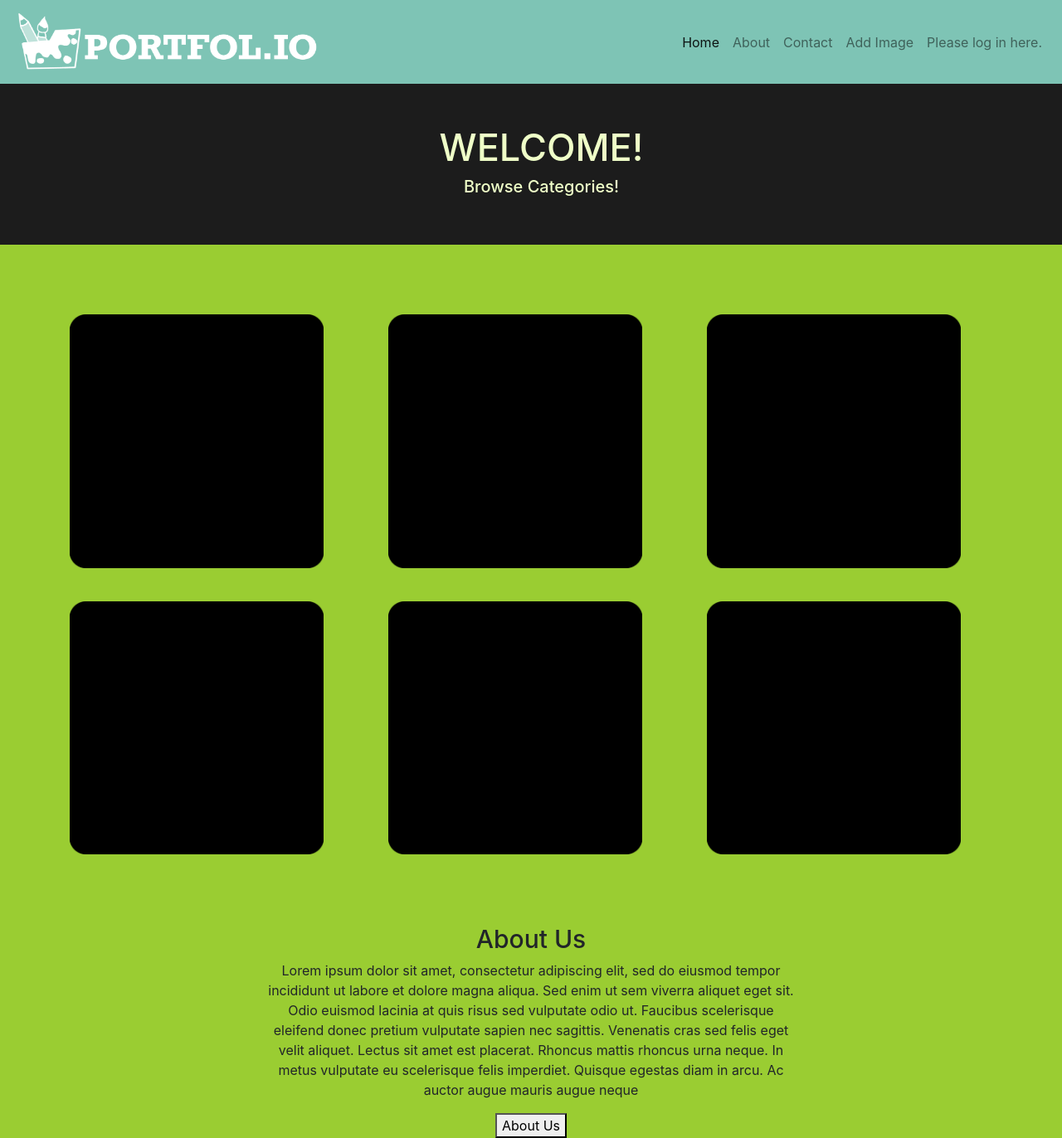
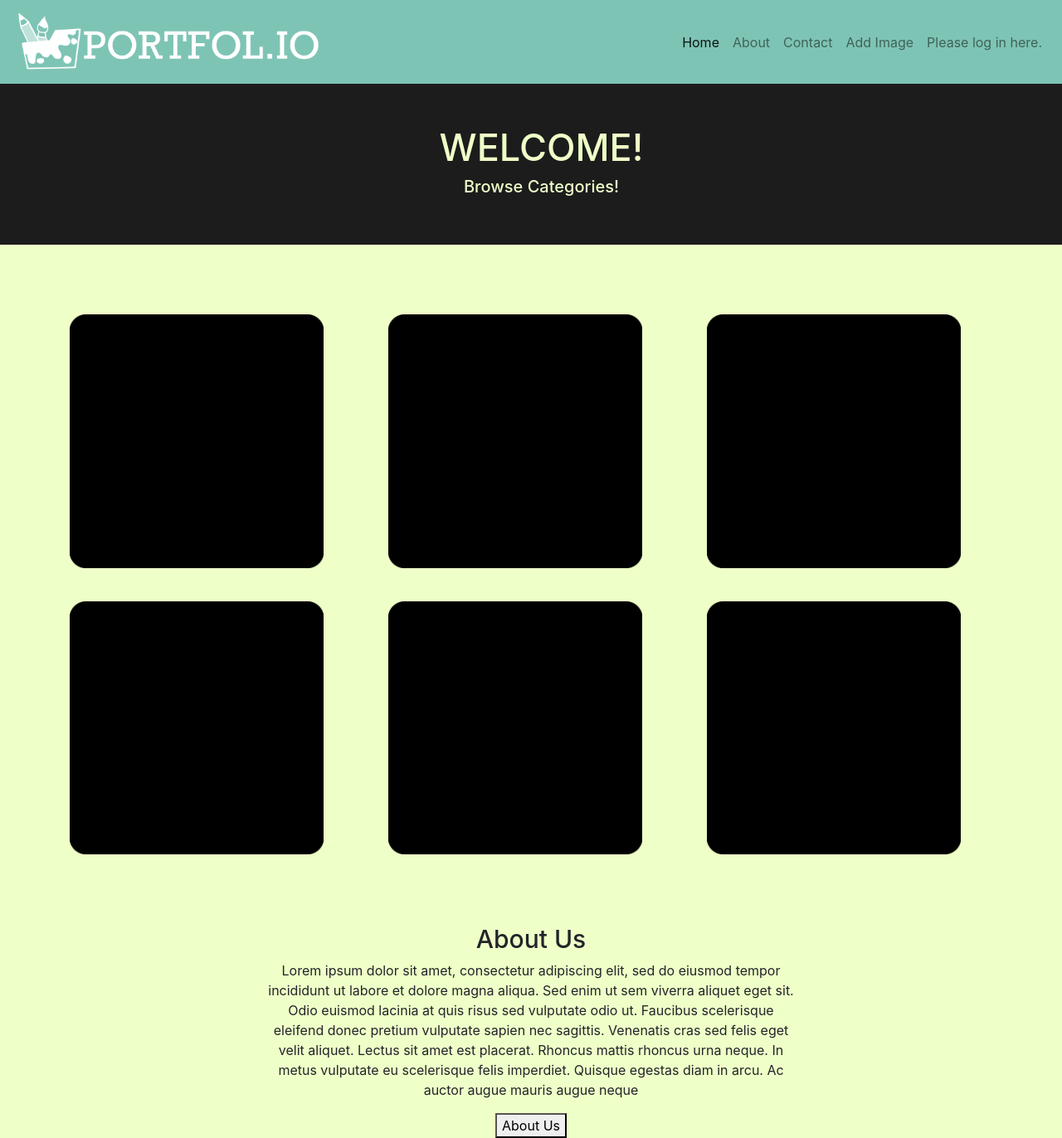
Before and after one commit to Rayliable/portfolio-site-IMD2900, a Django app: page / in a window 1280 px wide. Shown: the whole page at 83% size. Run offline with Django 4.2, Linux system fonts and the light colour scheme; some libraries are stand-ins or nearby versions.

Commit message:
Tweaked logo, various changes to try and get custom fonts working. Also attempts to add stylesheets to some other pages, to varying success.

```diff
--- a/home/static/style/homeStyle.css
+++ b/home/static/style/homeStyle.css
@@ -1,5 +1,7 @@
 body {
-    background-color: YellowGreen;
+    background-color: #efffc8;
+
+
 }
 
 .categories {
@@ -24,5 +26,12 @@ body {
 .homeWelcome {
     background-color: #1c1c1c;
     padding: 50px;
-    color: #efffc8
+    color: #efffc8;
+/*Still in progress*/
+.roboto-slab-<homeWelcome> {
+  font-family: "Roboto Slab", serif;
+  font-optical-sizing: auto;
+  font-weight: 100;
+  font-style: normal;
 }
+}
--- a/templates/about.html
+++ b/templates/about.html
@@ -7,4 +7,5 @@
 
 {% block content %}
     <!-- Content here! -->
+    <link rel="stylesheet" type="text/css" href="static/style/homeStyle.css">
 {% endblock %}
--- a/templates/contact.html
+++ b/templates/contact.html
@@ -1,4 +1,5 @@
 {% extends "nav-bar.html" %}
+{% load static %}
 {% block title %}
     <!-- Title here! -->
     Contact Us - Portfol.io
@@ -6,4 +7,5 @@
 
 {% block content %}
     <!-- Content here! -->
+    <link rel="stylesheet" type="text/css" href="static/style/homeStyle.css">
 {% endblock %}
--- a/templates/nav-bar.html
+++ b/templates/nav-bar.html
@@ -3,6 +3,11 @@
 
 <html lang="en">
   <head>
+  <!--Code to link the RobotoSlab font from Google Fonts-->
+<link rel="preconnect" href="https://fonts.googleapis.com">
+<link rel="preconnect" href="https://fonts.gstatic.com" crossorigin>
+<link href="https://fonts.googleapis.com/css2?family=Roboto+Slab:wght@100..900&display=swap" rel="stylesheet">
+
     <meta charset="UTF-8" />
     <meta name="viewport" content="width=device-width, initial-scale=1.0" />
     <title>
```
Also changed, not shown: Media/siteImages/portfolioNameLogo.png.
